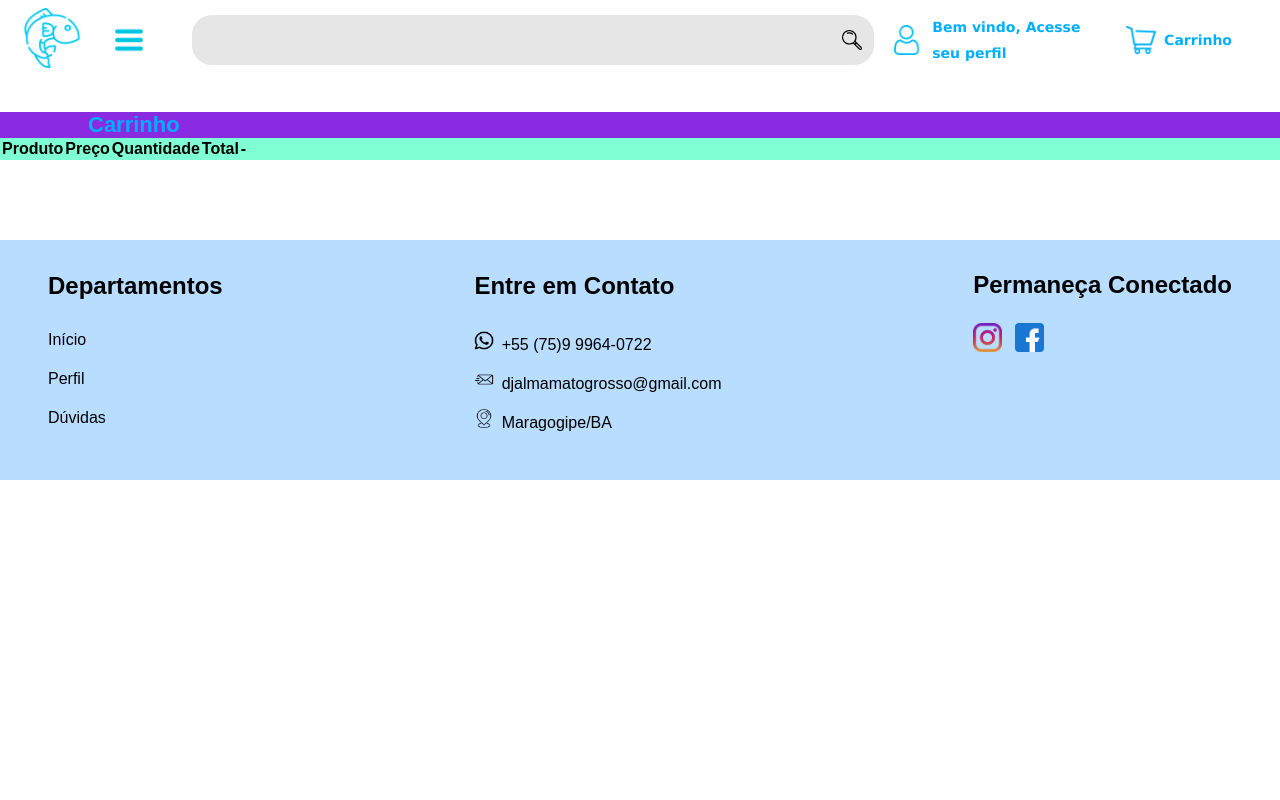
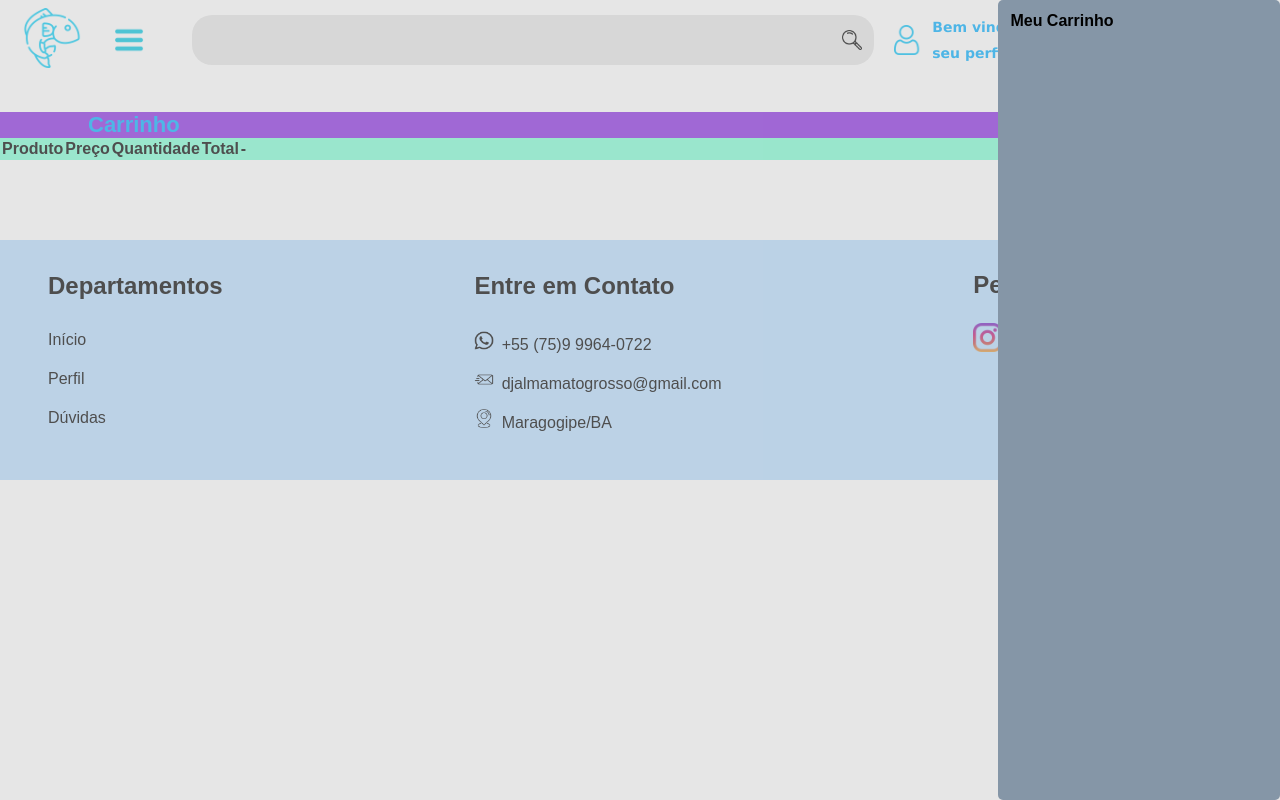
Before and after one commit to rodrigodahora/Desafio_Programar_Com_Voce_FrontEnd, a Next.js app in the folder peixe-frio/: page /CartMarket in a window 1280 px wide. Built offline with nearby package versions, Linux system fonts and the light colour scheme.

Commit message:
Criando componente de carrinho com o carrinho em barra lateral

```diff
--- a/peixe-frio/package.json
+++ b/peixe-frio/package.json
@@ -17,7 +17,8 @@
     "react-dom": "^19.0.0",
     "react-router": "^7.1.5",
     "react-router-dom": "^7.1.5",
-    "sass": "^1.83.4"
+    "sass": "^1.83.4",
+    "zustand": "^5.0.3"
   },
   "devDependencies": {
     "@eslint/eslintrc": "^3",
--- /dev/null
+++ b/peixe-frio/src/components/Cart/Cart.module.scss
@@ -0,0 +1,48 @@
+.cart_container {
+    display: flex;
+    flex-direction: row;
+    align-items: center;
+    height: 60px;
+    width: 180px;
+    margin-left: 1em;
+    margin-right: 3em;
+
+
+    font-family: 'Lucida Sans', 'Lucida Sans Regular', 'Lucida Grande', 'Lucida Sans Unicode', Geneva, Verdana, sans-serif;
+    font-weight: bold;
+    cursor: pointer;
+}
+
+.cart_img {
+    margin-left: 5px;
+    height: 30px;
+    width: 30px;
+    margin-right: 0.5em;
+
+    &:hover {
+        transform: scale(1.1);
+    }
+}
+
+.container_cart {
+    width: 100vw;
+    height: 100vh;
+    background: rgba(192, 192, 192, 0.404);
+
+    position: fixed;
+    left: 0;
+    top: 0;
+
+}
+
+.carrinho {
+    position: absolute;
+    background: rgb(133, 150, 167);
+    right: 0;
+    top: 0;
+    width: 22%;
+    height: 100%;
+    padding: 12px;
+    overflow-y: scroll;
+    border-radius: 5px;
+}
--- /dev/null
+++ b/peixe-frio/src/components/Cart/Cart.tsx
@@ -0,0 +1,34 @@
+/* eslint-disable @typescript-eslint/no-unused-vars */
+'use client'
+import { useCartStore } from "@/store";
+import styles from "@/components/Cart/Cart.module.scss";
+
+export default function Cart() {
+    const useStore = useCartStore();
+    return (
+        <>
+            <div
+                onClick={() => useStore.toggleCart()}
+                className={styles.cart_container}>
+                <img className={styles.cart_img} src="/cart.png" alt="user" />
+                <p>Carrinho</p>
+            </div>
+            {
+                !useStore.isOpen && (
+
+                    <div onClick={() => useStore.toggleCart()} className={styles.container_cart}>
+                        <div onClick={(e) => e.stopPropagation()} className={styles.carrinho}>
+                            <h4>Meu Carrinho</h4>
+                            {
+                                useStore.cart.map((item) => (
+                                    <div key={item.id}>{item.name}</div>
+                                ))
+                            }
+                        </div>
+                    </div>
+                )
+            }
+
+        </>
+    )
+}
--- a/peixe-frio/src/components/Header/index.tsx
+++ b/peixe-frio/src/components/Header/index.tsx
@@ -1,8 +1,13 @@
+/* eslint-disable @typescript-eslint/no-unused-vars */
 import { useState, useEffect } from "react";
 import styles from "./Header.module.scss";
 import Link from "next/link";
+import { useCartStore } from "@/store";
+import Cart from "../Cart/Cart";
 
 function Header() {
+    const useStore = useCartStore();
+
     const [userName, setUserName] = useState<string | null>(null);
 
     useEffect(() => {
@@ -31,10 +36,7 @@ function Header() {
                 <img className={styles.user_img} src="/user.png" alt="user" />
                 <p>{userName ? `Bem vindo ${userName} ` : "Bem vindo, Acesse seu perfil"}</p>
             </div>
-            <div className={styles.cart_container} onClick={handleCartClick}>
-                <img className={styles.cart_img} src="/cart.png" alt="user" />
-                <p>Carrinho</p>
-            </div>
+            <Cart />
 
         </header>
     )
--- /dev/null
+++ b/peixe-frio/src/store.ts
@@ -0,0 +1,21 @@
+/* eslint-disable @typescript-eslint/no-unused-vars */
+import { create } from "zustand";
+import { persist } from "zustand/middleware";
+import { ProductType } from "@/types/ProductType";
+
+type CartState = {
+    cart: ProductType[];
+    // addToCart: (product: ProductType) => void;
+    // removeFromCart: (productId: string) => void;
+    isOpen: boolean;
+    toggleCart: () => void;
+
+}
+
+export const useCartStore = create<CartState>()(
+    persist((set) => ({
+        cart: [],
+        isOpen: false,
+        toggleCart: () => set((state) => ({ isOpen: !state.isOpen })),
+    }), { name: "cart-storage" })
+);
```
Also changed, not shown: 1 other file (tests, documents, lock files or other folders).
